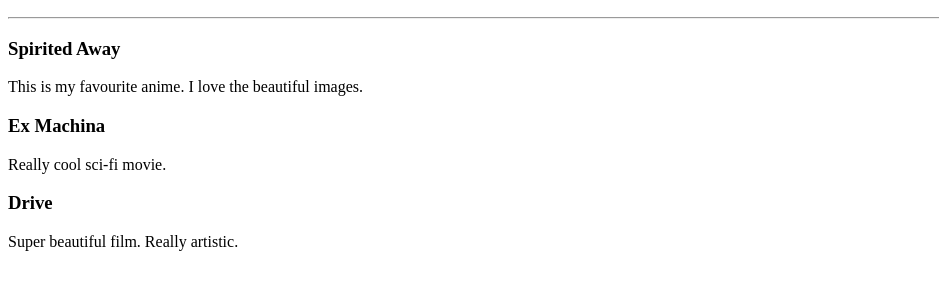
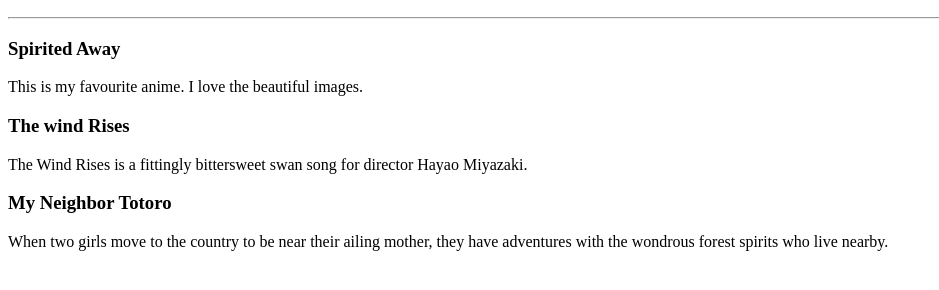
Before and after one commit to Rehnuma-AfreenM/my_HTML_website, a plain HTML site: page public/movie-ranking.html in a window 1280 px wide. Shown: the part 110-400 px from the top of the page, without its empty margins (0-939 px from the left). Drawn offline with Linux system fonts and the light colour scheme.

Commit message:
Update movie-ranking.html

```diff
--- a/public/movie-ranking.html
+++ b/public/movie-ranking.html
@@ -6,10 +6,10 @@
     <hr />
     <h3>Spirited Away</h3>
     <p>This is my favourite anime. I love the beautiful images.</p>
-    <h3>Ex Machina</h3>
-    <p>Really cool sci-fi movie.</p>
-    <h3>Drive</h3>
-    <p>Super beautiful film. Really artistic.</p>
+    <h3>The wind Rises</h3>
+    <p>The Wind Rises is a fittingly bittersweet swan song for director Hayao Miyazaki.</p>
+    <h3>My Neighbor Totoro</h3>
+    <p>When two girls move to the country to be near their ailing mother, they have adventures with the wondrous forest spirits who live nearby.</p>
   </body>
   <html />
 </html>
```
